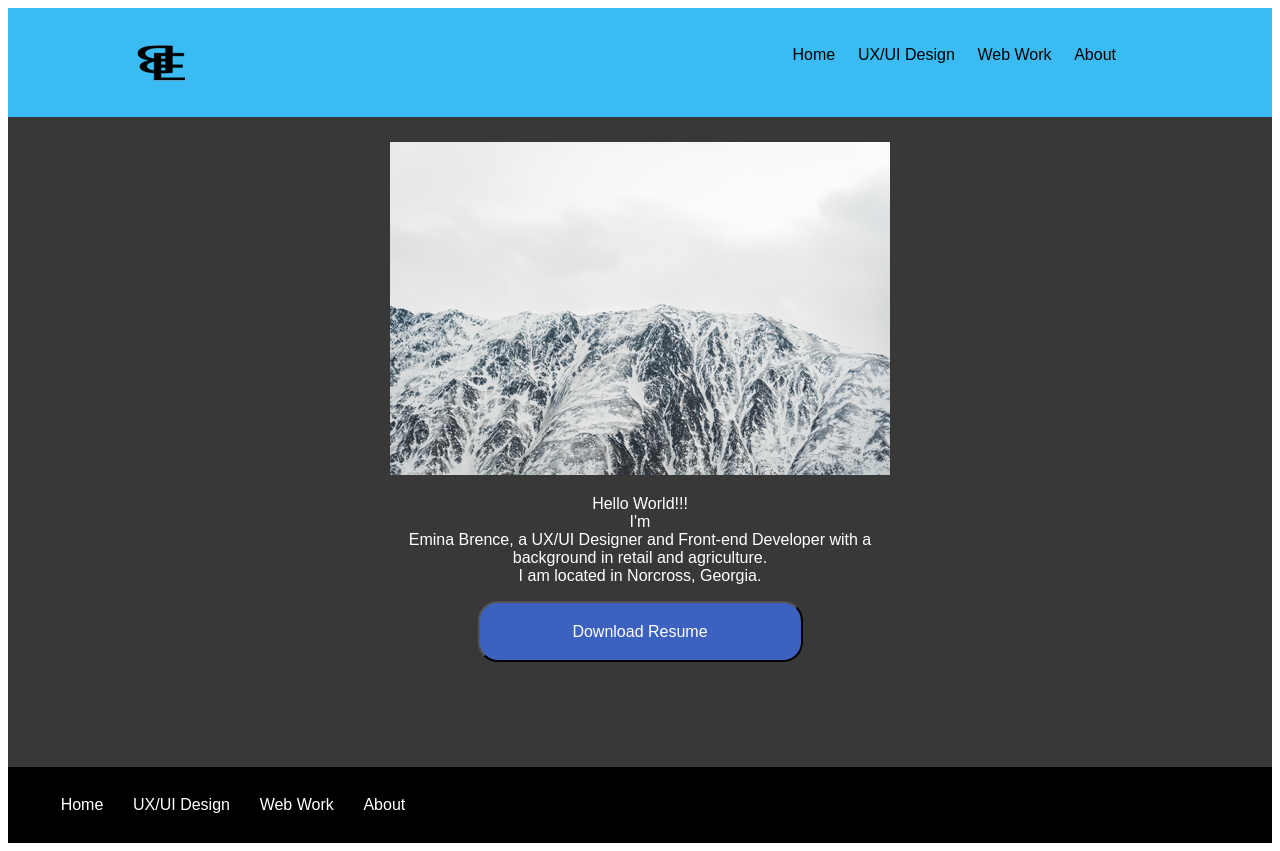
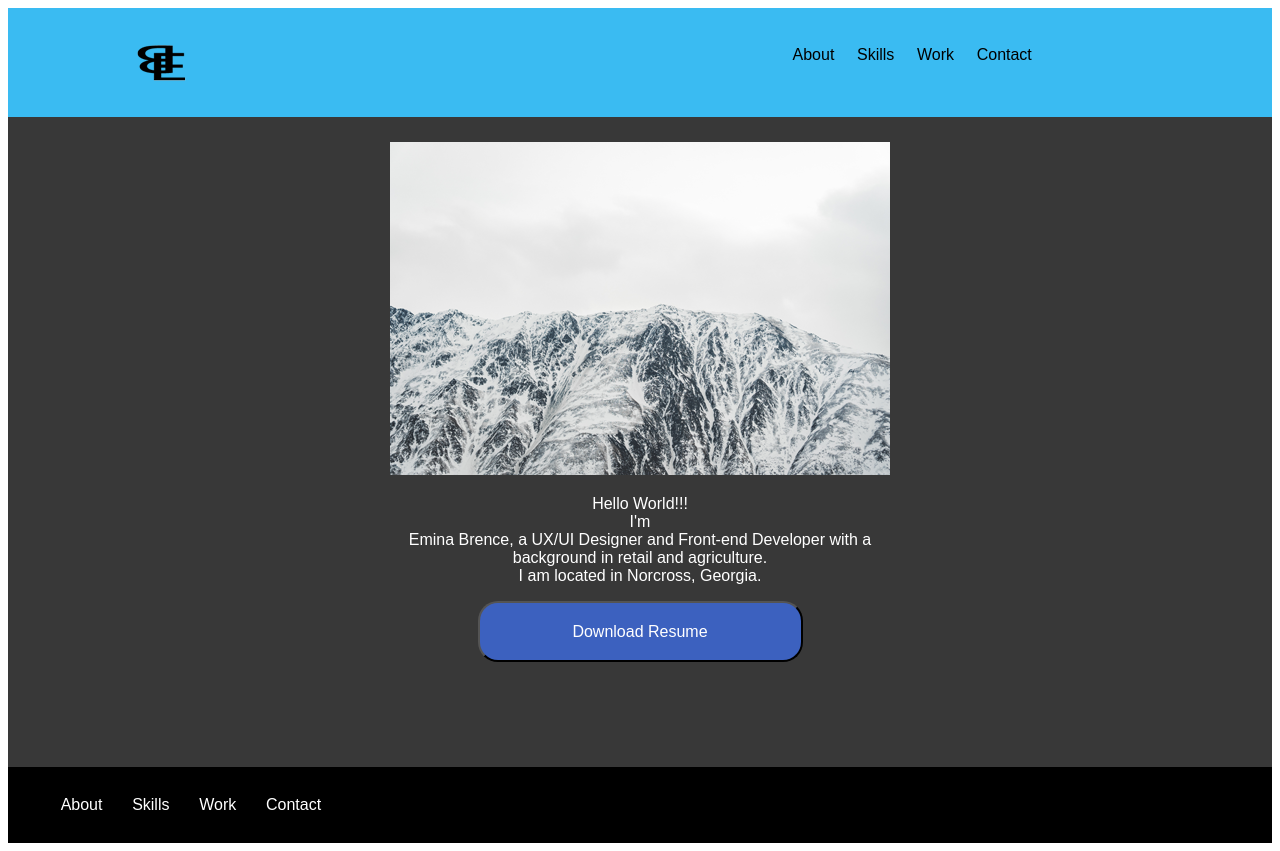
Before and after one commit to brence2/UX_UI_HW_17, a plain HTML site: page index.html in a window 1280 px wide. Drawn offline with Linux system fonts and the light colour scheme.

Commit message:
small nav update

```diff
--- a/index.html
+++ b/index.html
@@ -16,10 +16,10 @@
         </div>
         <nav class="inline-block">
             <ul>
-                <li class="inline-block">Home</li>
-                <li class="inline-block">UX/UI Design</li>
-                <li class="inline-block">Web Work</li>
                 <li class="inline-block">About</li>
+                <li class="inline-block">Skills</li>
+                <li class="inline-block">Work</li>
+                <li class="inline-block">Contact</li>
             </ul>
         </nav>
     </header>
@@ -40,10 +40,10 @@
 
     <footer>
         <ul>
-            <li class="inline-block">Home</li>
-            <li class="inline-block">UX/UI Design</li>
-            <li class="inline-block">Web Work</li>
             <li class="inline-block">About</li>
+            <li class="inline-block">Skills</li>
+            <li class="inline-block">Work</li>
+            <li class="inline-block">Contact</li>
         </ul>
     </footer>
 </body>
```
